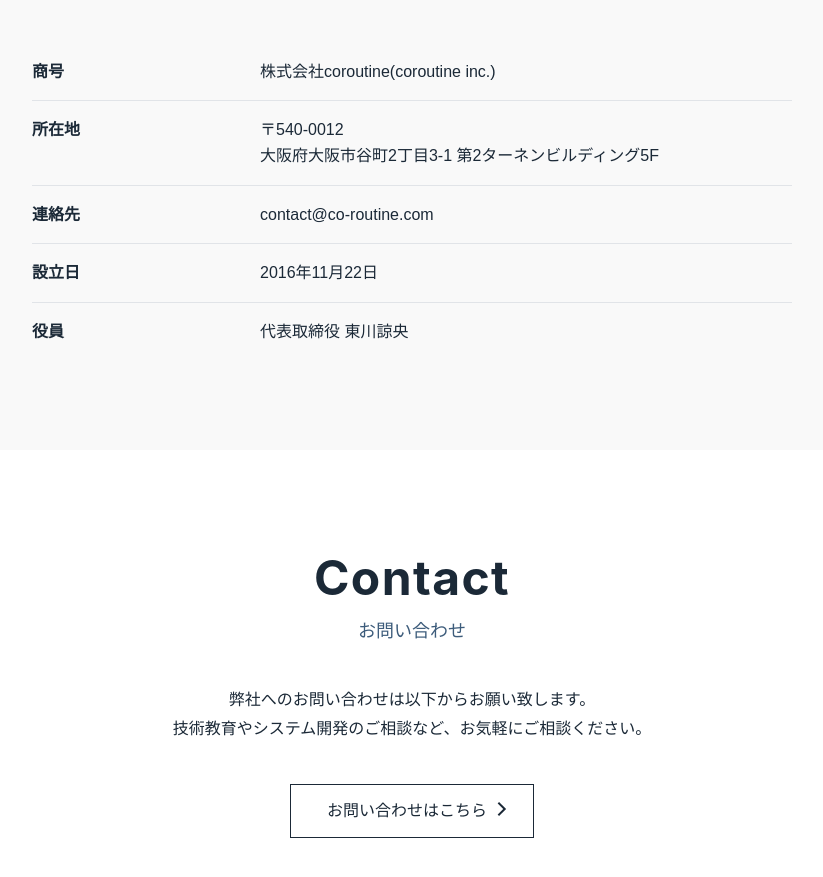
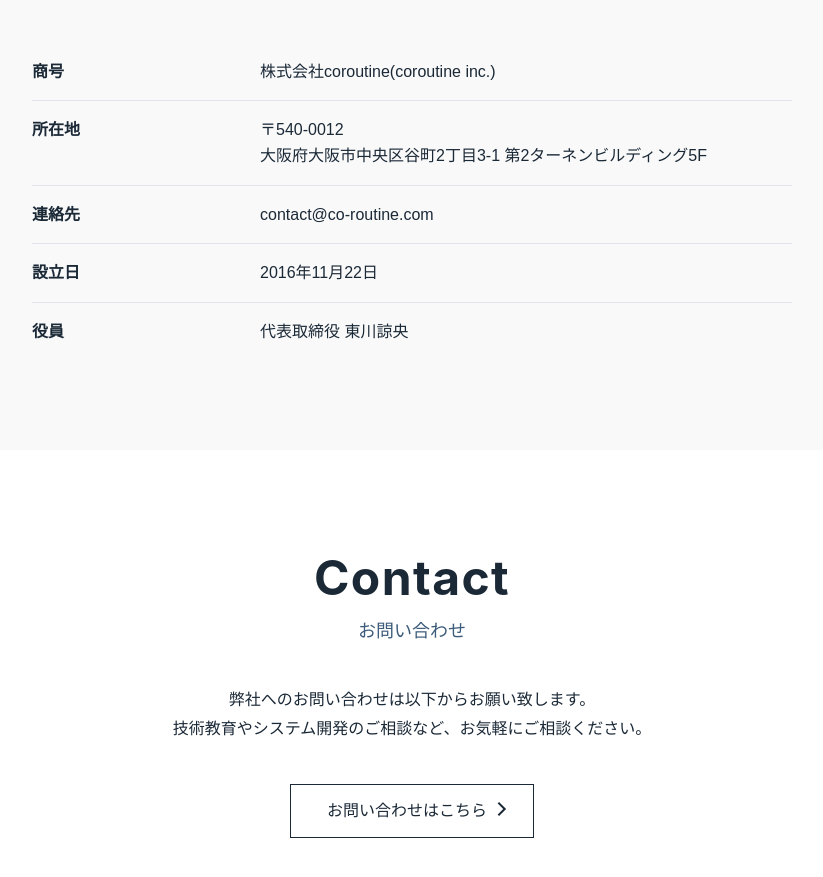
Before and after one commit to co-routine/co-routine.github.io, a website: page source/pug/about/index.pug in a window 1280 px wide. Shown: the part 880-1757 px from the top of the page, without its empty margins (228-1051 px from the left). Drawn offline with nearby package versions, Linux system fonts and the light colour scheme; files that its build step writes are made by us from their sources.

Commit message:
fix build

```diff
--- a/source/pug/about/index.pug
+++ b/source/pug/about/index.pug
@@ -51,7 +51,7 @@
             td
               | 〒540-0012
               br
-              | 大阪府大阪市谷町2丁目3-1 第2ターネンビルディング5F
+              | 大阪府大阪市中央区谷町2丁目3-1 第2ターネンビルディング5F
           tr
             th 連絡先
             td
```
Also changed, not shown: public/about/index.html.
